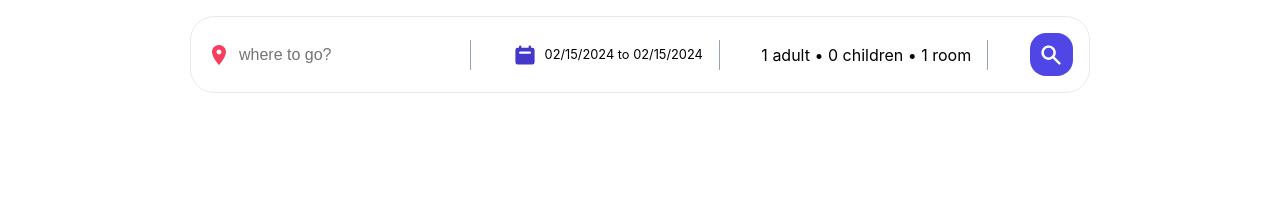
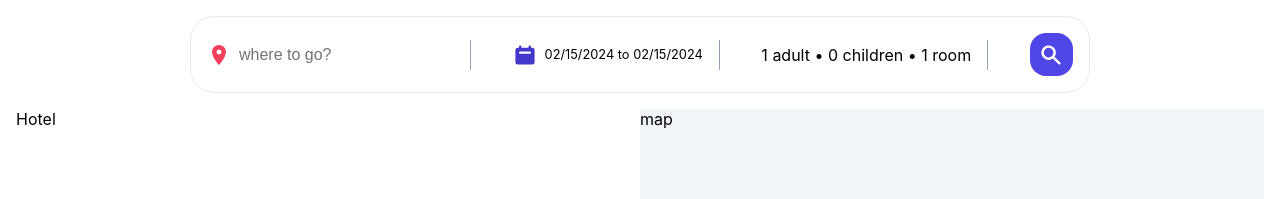
Before and after one commit to samadiSoheil/booking-hotel, a React (Vite) app: page / in a window 1280 px wide. Both pictures are taken after a click on the button 1051 px from the left and 54 px from the top of the page. Shown: the top 199 px of the page. Built offline with nearby package versions, Linux system fonts and the light colour scheme; data requests are answered from the project's data file.

Commit message:
Manage routes for /hotels

```diff
--- a/src/App.jsx
+++ b/src/App.jsx
@@ -3,6 +3,7 @@
 import Header from "./components/Header";
 import LocationList from "./components/locationList/LocationList";
 import { Route, Routes } from "react-router-dom";
+import AppLayout from "./components/AppLayout/AppLayout";
 
 function App() {
   return (
@@ -11,6 +12,10 @@
       <Header />
       <Routes>
         <Route path="/" element={<LocationList />} />
+        <Route path="/hotels" element={<AppLayout />}>
+          <Route index element={<div>Hotel</div>} />
+          <Route path=":id" element={<div>single Hotel</div>} />
+        </Route>
       </Routes>
       {/* <LocationList /> */}
     </>
```
